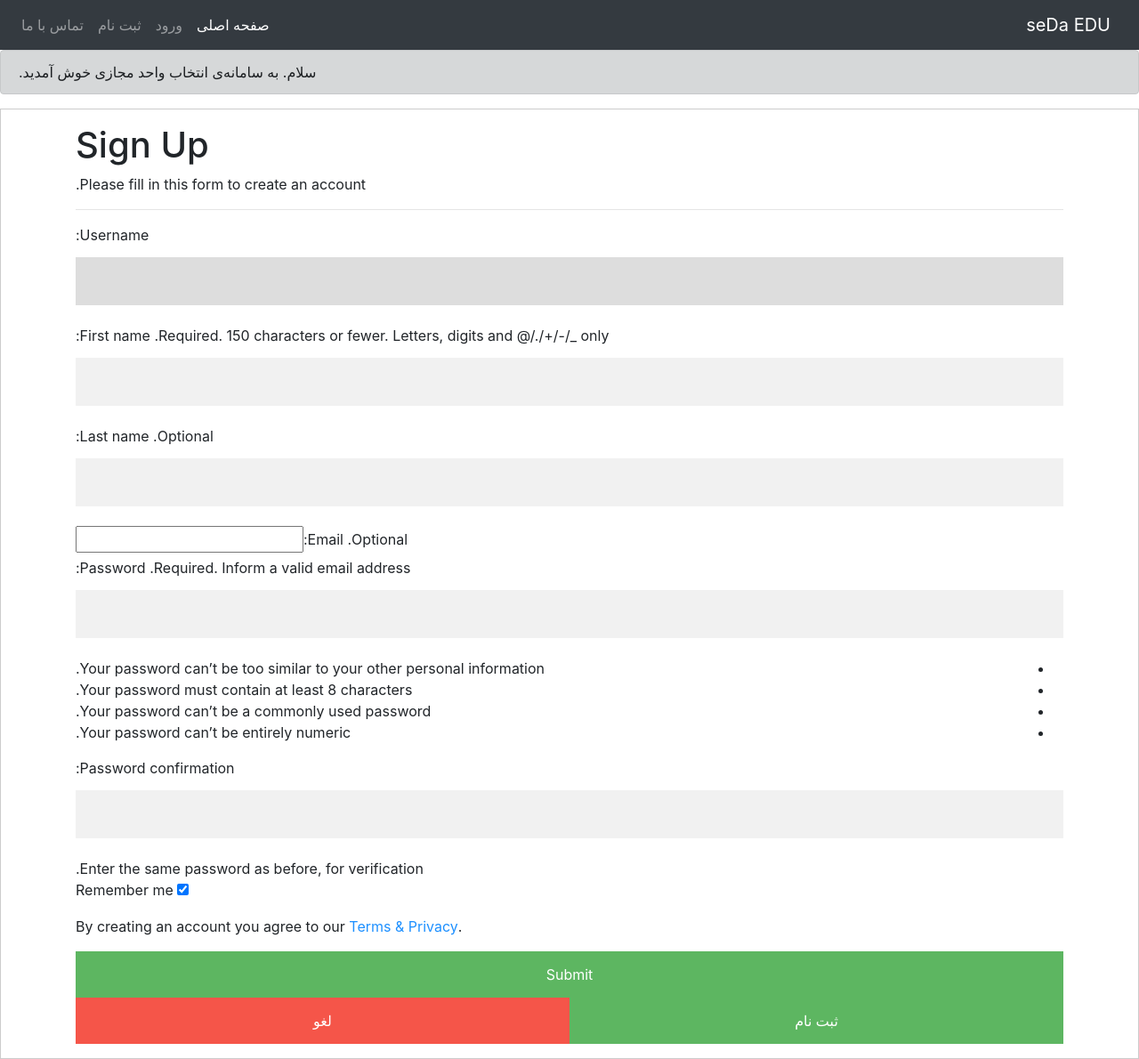
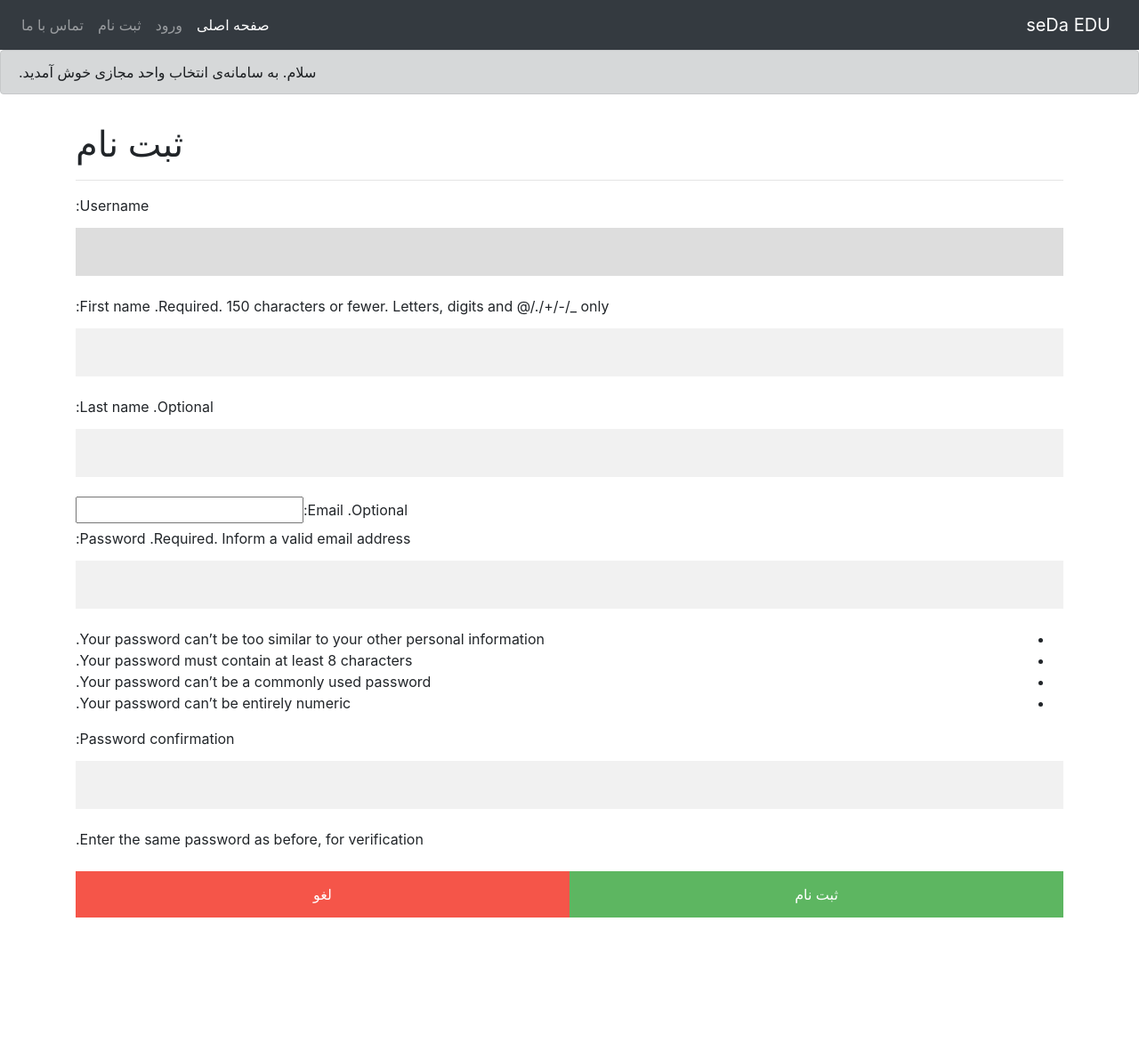
Before and after one commit to daniyalmarofi/webelopers, a Django app: page /register in a window 1280 px wide. Shown: the whole page at 89% size. After the commit the page ends 1031 px from the top, so only its background shows below. Run offline with Django 3.2, Linux system fonts and the light colour scheme; some libraries are stand-ins or nearby versions.

Commit message:
some minor changes

```diff
--- a/webel/static/style.css
+++ b/webel/static/style.css
@@ -2,17 +2,6 @@ body {
     direction: rtl;
     text-align: right;
 
-}
-
-
-/* Made with love by Mutiullah Samim*/
-
-@import url('https://fonts.googleapis.com/css?family=Numans');
-
-html, body {
-
-    height: 100%;
-    font-family: 'Numans', sans-serif;
 }
 
 .container {
@@ -75,12 +64,12 @@ input:focus {
 
 .login_btn {
     color: #000;
-    background-color: #fff!important;
+    background-color: #fff !important;
     width: 100px;
 }
 
 .login_btn:hover {
-    background-color: #FFC312!important;
+    background-color: #FFC312 !important;
 }
 
 .links {
--- a/webel/templates/b_login.html
+++ b/webel/templates/b_login.html
@@ -31,10 +31,7 @@
                 </div>
                 <div class="card-footer">
                     <div class="d-flex justify-content-center links">
-                        قبلا ثبت نام نکرده اید؟<a href="#">ثبت نام</a>
-                    </div>
-                    <div class="d-flex justify-content-center">
-                        <a href="#">رمز عبور را فراموش کرده ام :(</a>
+                        قبلا ثبت نام نکرده اید؟<a href="/register">ثبت نام</a>
                     </div>
                 </div>
             </div>
--- a/webel/templates/b_register.html
+++ b/webel/templates/b_register.html
@@ -3,11 +3,10 @@
 {% block content %}
 
 
-    <form id="register_form" action="/register" method="POST" style="border:1px solid #ccc">
+    <form id="register_form" action="/register" method="POST">
         {% csrf_token %}
         <div class="container">
-            <h1>Sign Up</h1>
-            <p>Please fill in this form to create an account.</p>
+            <h1>ثبت نام</h1>
             <hr>
             {{ form.as_table }}
             {#                        <label for="firstname"><b>First name</b></label>#}
@@ -27,11 +26,6 @@
             {#                        <label for="psw-repeat"><b>Repeat Password</b></label>#}
             {#                        <input type="password" placeholder="Repeat Password" name="psw-repeat" required>#}
             <br>
-            <label>
-                <input type="checkbox" checked="checked" name="remember" style="margin-bottom:15px"> Remember me
-            </label>
-            <p>.By creating an account you agree to our <a href="#" style="color:dodgerblue">Terms & Privacy</a></p>
-            <button id="submit" name="submit">Submit</button>
 
             <br>
             <div class="clearfix">
```
Also changed, not shown: webel/templates/contact.html (+15 -28 lines).
